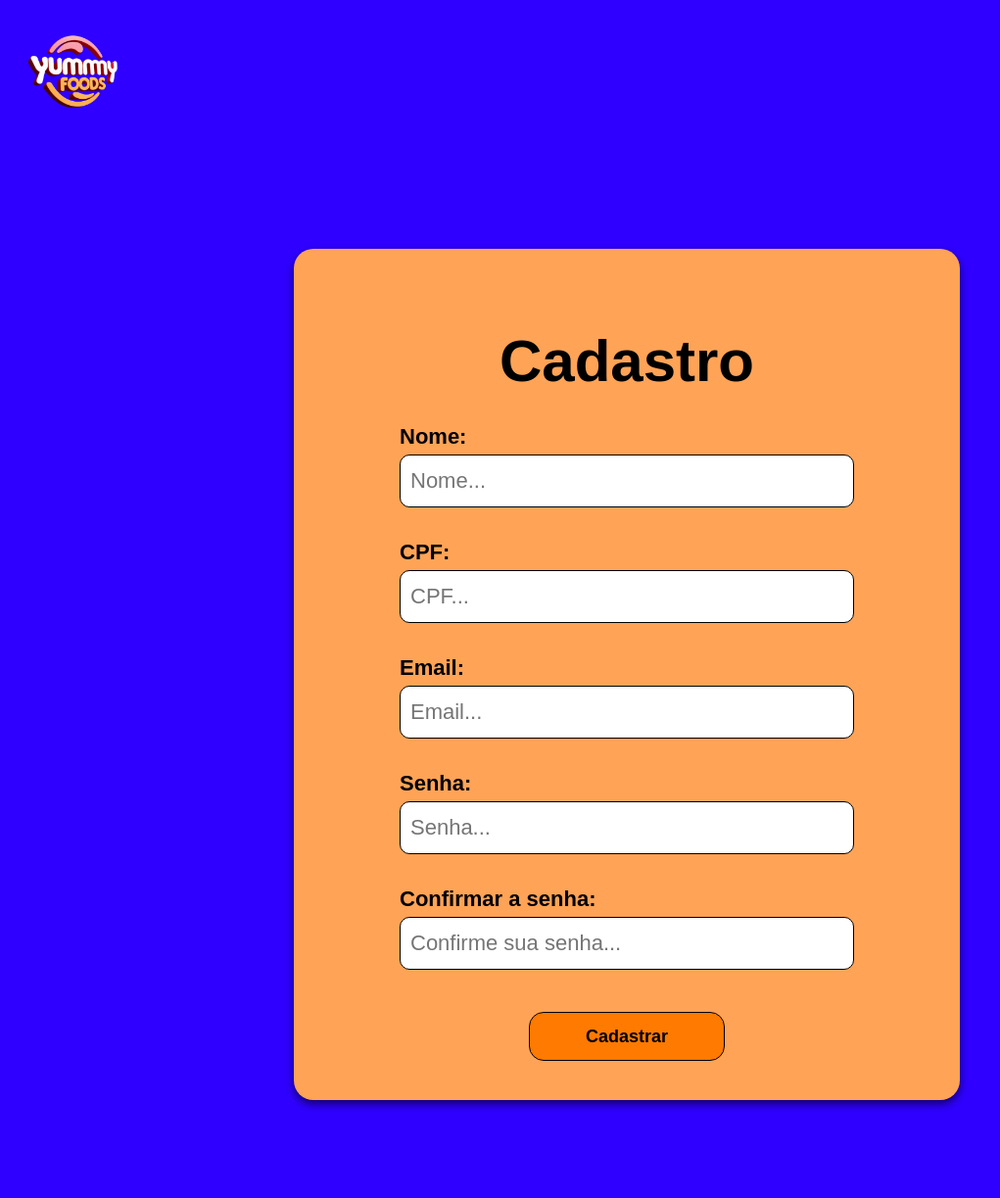
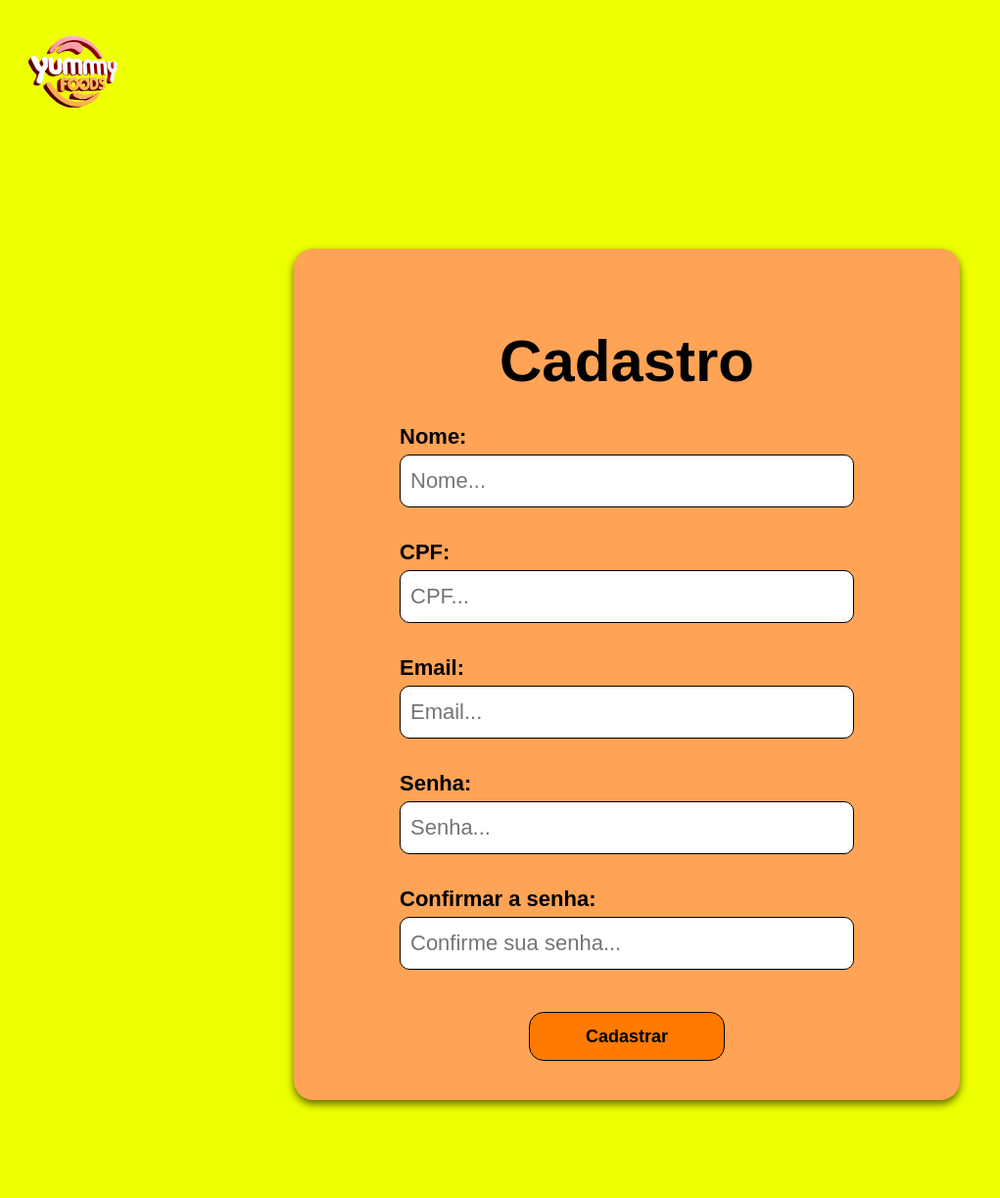
Before and after one commit to Vinicius0421/projeto_tcc, a PHP site: page /cadastro.html in a window 1280 px wide. Shown: the whole page at 98% size, without its empty margins (0-1021 px from the left). Run offline with PHP 8.4, Linux system fonts and the light colour scheme.

Commit message:
Revert "AZUUL"

```diff
--- a/projeto_tcc/projeto_tcc/area_funcionario/cadastro/cadastro.css
+++ b/projeto_tcc/projeto_tcc/area_funcionario/cadastro/cadastro.css
@@ -1,6 +1,6 @@
 body {
     font-family: Arial, sans-serif;
-    background-color: #2f00ff;
+    background-color: #eeff00;
     margin: 0;
     padding: 0;
 }
```
